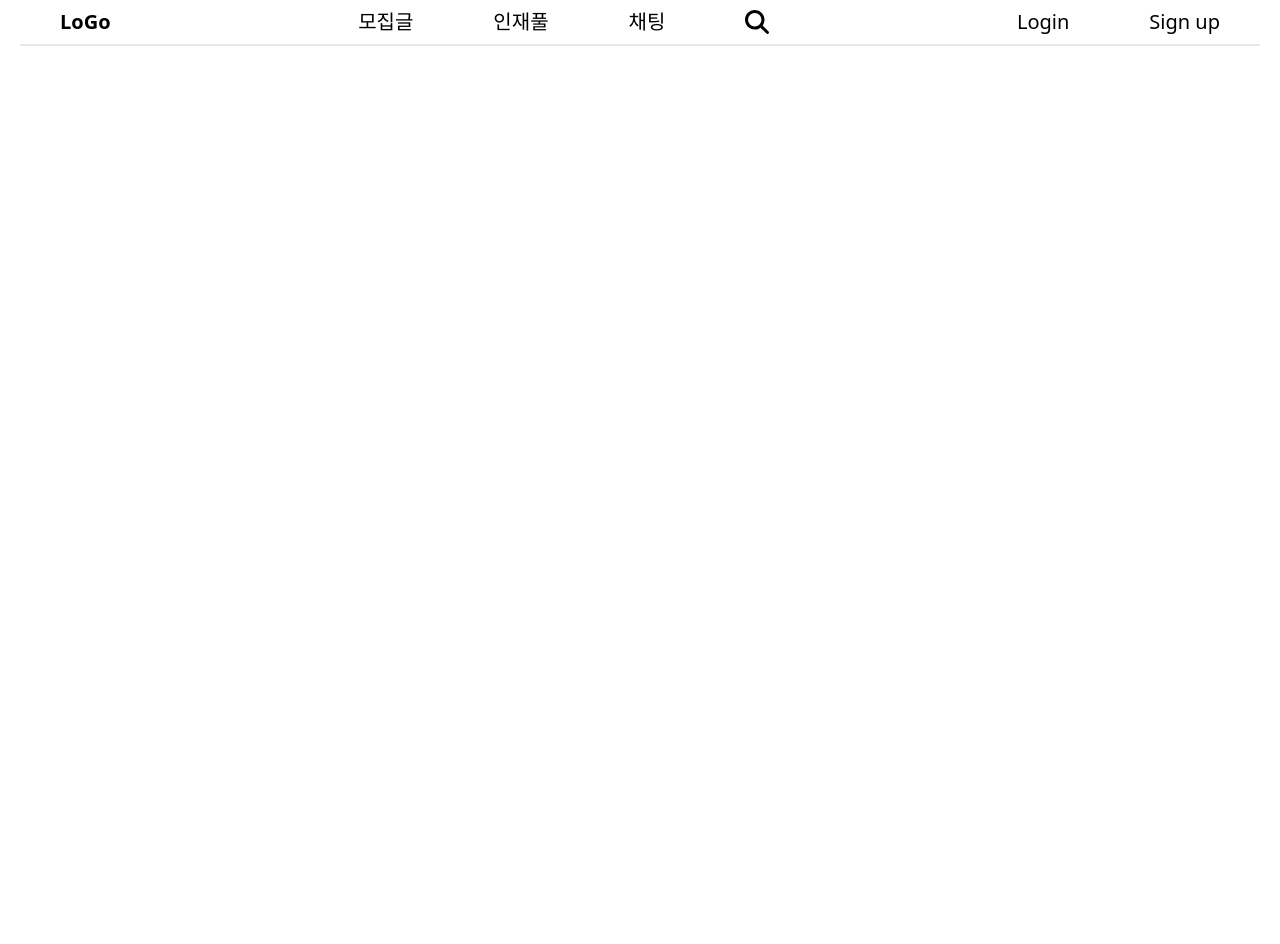
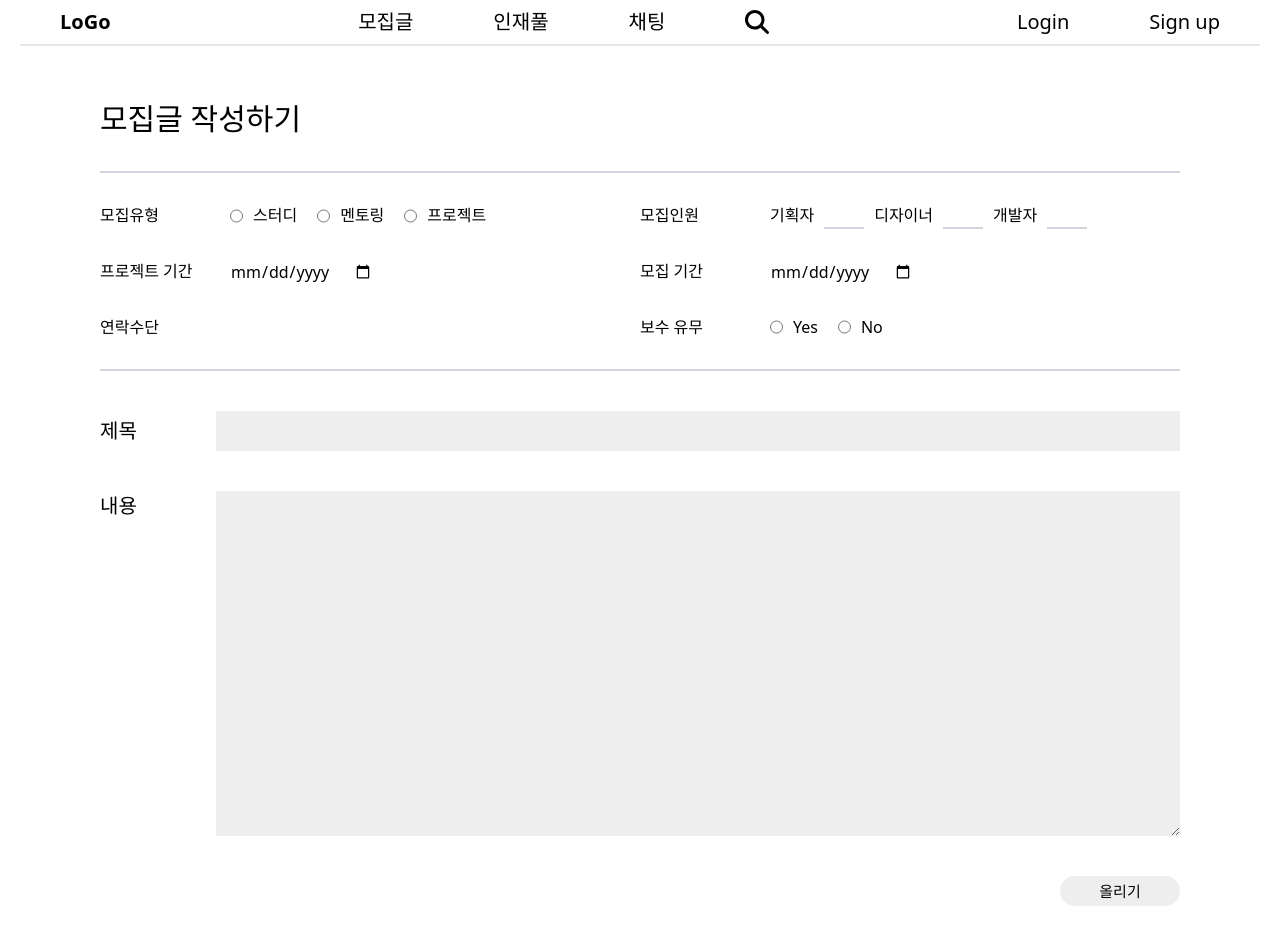
Before and after one commit to HCU-4400WON/hisbee, a React (Create React App) app in the folder src/main/frontend/: page /add in a window 1280 px wide. Before the commit the page ends 800 px from the top, so only its background shows below. Built offline with nearby package versions, Linux system fonts and the light colour scheme.

Commit message:
:art: [#43]게시글 작성페이지 레이아웃 디자인
게실글 작성페이지 레이아웃 디자인 완료

```diff
--- a/src/main/frontend/src/Routes/Person.tsx
+++ b/src/main/frontend/src/Routes/Person.tsx
@@ -179,7 +179,7 @@ function Person() {
       <div className=" w-full mx-[60px]  flex flex-col">
         <div className="h-[240px] my-[60px] bg-[#898989] rounded-xl"></div>
         <div className="grid grid-cols-4 gap-10 w-full justify-between">
-          {[0, 1, 2, 3, 4, 5, 6, 7, 8, 9, 10].map((item) => (
+          {[0, 1, 2, 3, 4, 5, 6, 7, 8, 9, 10].map((num) => (
             <Item>
               <div className="flex border rounded-full bg-white m-2 w-[65px] h-[25px] justify-center items-center">
                 <p className="text-[13px] font-bold">디자이너</p>
--- /dev/null
+++ b/src/main/frontend/src/Routes/PostAddForm.tsx
@@ -0,0 +1,144 @@
+import tw from "tailwind-styled-components";
+
+const StyledUl = tw.ul`
+flex
+`;
+
+const Styledli = tw.li`
+  flex
+`;
+
+const StyledInput = tw.input`
+mr-[10px]
+`;
+
+const StyledInputName = tw.p`
+mr-[20px]
+`;
+const StyledInputNumber = tw.input`
+  w-[40px]
+  border-b-2
+  border-gray-300
+  mx-[10px]
+
+`;
+const StyledFieldTitle = tw.p`
+w-[130px]
+font-normal
+`;
+
+const FieldBox = tw.div`
+w-1/2
+flex
+`;
+
+const FieldRow = tw.div`
+ flex
+`;
+
+const FieldContainer = tw.div`
+border-b-2
+border-t-2
+border-gray-300
+align-center
+py-[30px]
+mt-[30px]
+mb-[40px]
+`;
+
+function PostAddForm() {
+  return (
+    <div className="px-[100px] py-[50px]">
+      <p className="w-full text-[30px] font-normal">모집글 작성하기</p>
+      <FieldContainer>
+        <FieldRow>
+          <FieldBox>
+            <StyledFieldTitle>모집유형</StyledFieldTitle>
+            <StyledUl>
+              <Styledli>
+                <StyledInput type="radio" />
+                <StyledInputName>스터디</StyledInputName>
+              </Styledli>
+              <Styledli>
+                <StyledInput type="radio" />
+                <StyledInputName>멘토링</StyledInputName>
+              </Styledli>
+              <Styledli>
+                <StyledInput type="radio" />
+                <StyledInputName>프로젝트</StyledInputName>
+              </Styledli>
+            </StyledUl>
+          </FieldBox>
+
+          <FieldBox>
+            <StyledFieldTitle>모집인원</StyledFieldTitle>
+            <StyledUl>
+              <Styledli>
+                <p>기획자</p>
+                <StyledInputNumber type="number" />
+              </Styledli>
+              <Styledli>
+                <p>디자이너</p>
+                <StyledInputNumber type="number" />
+              </Styledli>
+              <Styledli>
+                <p>개발자</p>
+                <StyledInputNumber type="number" />
+              </Styledli>
+            </StyledUl>
+          </FieldBox>
+        </FieldRow>
+
+        <FieldRow className="my-[30px]">
+          <FieldBox>
+            <StyledFieldTitle>프로젝트 기간</StyledFieldTitle>
+
+            <input type="date" />
+          </FieldBox>
+          <FieldBox>
+            <StyledFieldTitle>모집 기간</StyledFieldTitle>
+
+            <input type="date" />
+          </FieldBox>
+        </FieldRow>
+
+        <FieldRow>
+          <FieldBox>
+            <StyledFieldTitle>연락수단</StyledFieldTitle>
+            <input type="text" />
+          </FieldBox>
+          <FieldBox>
+            <StyledFieldTitle>보수 유무</StyledFieldTitle>
+
+            <StyledUl>
+              <Styledli>
+                <StyledInput type="radio" />
+                <StyledInputName>Yes</StyledInputName>
+              </Styledli>
+              <Styledli>
+                <StyledInput type="radio" />
+                <StyledInputName>No</StyledInputName>
+              </Styledli>
+            </StyledUl>
+          </FieldBox>
+        </FieldRow>
+      </FieldContainer>
+
+      <div className="flex mb-[40px]">
+        <p className="w-[130px] text-[20px] my-auto">제목</p>
+        <input type="text" className="w-full bg-[#eeeeee] h-[40px]" />
+      </div>
+
+      <div className="flex">
+        <p className="w-[130px] text-[20px]">내용</p>
+        <textarea className="w-full bg-[#eeeeee] h-[345px]" />
+      </div>
+
+      <button className="my-[40px] bg-[#eeeeee] rounded-full w-[120px] h-[30px] text-[15px] float-right">
+        올리기
+      </button>
+    </div>
+  );
+}
+
+export default PostAddForm;
--- a/src/main/frontend/src/components/Router.tsx
+++ b/src/main/frontend/src/components/Router.tsx
@@ -5,6 +5,7 @@ import Header from "components/Header";
 import Login from "Routes/Login";
 import SignUp from "Routes/SignUp";
 import Person from "Routes/Person";
+import PostAddForm from "Routes/PostAddForm";
 
 function Router() {
   return (
@@ -13,6 +14,7 @@ function Router() {
       <Routes>
         <Route path="/" element={<Main />}></Route>
         <Route path="post" element={<Post />}></Route>
+        <Route path="add" element={<PostAddForm />}></Route>
         <Route path="login" element={<Login />}></Route>
         <Route path="signup" element={<SignUp />}></Route>
         <Route path="person" element={<Person />}></Route>
```
